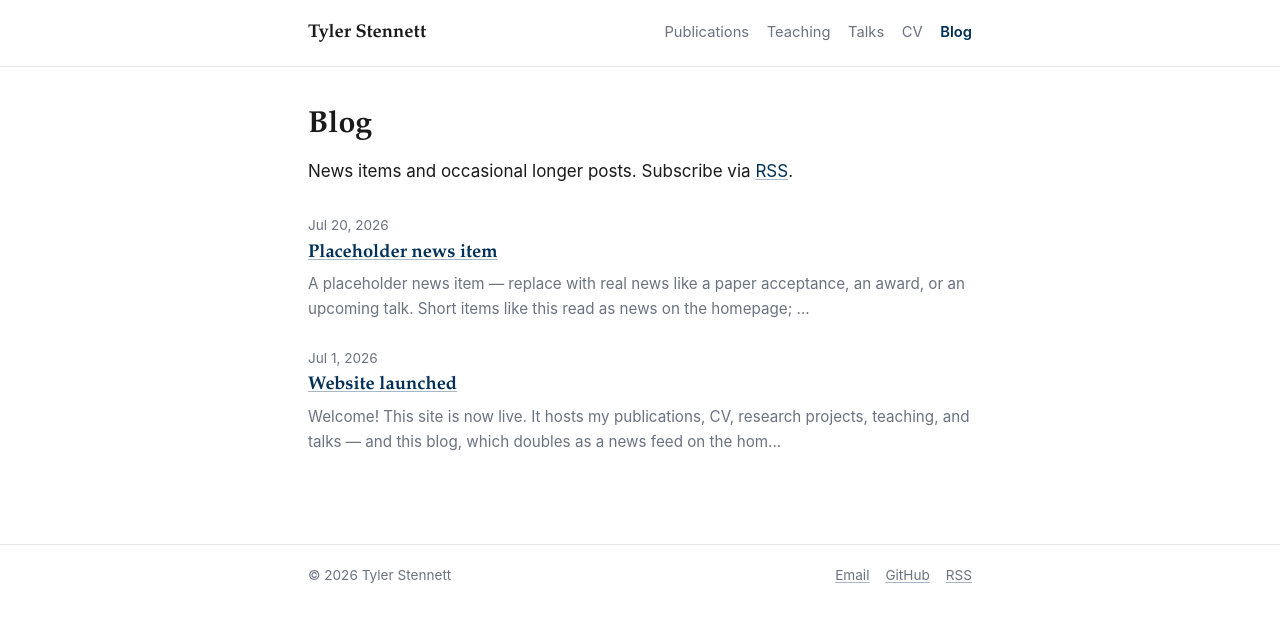
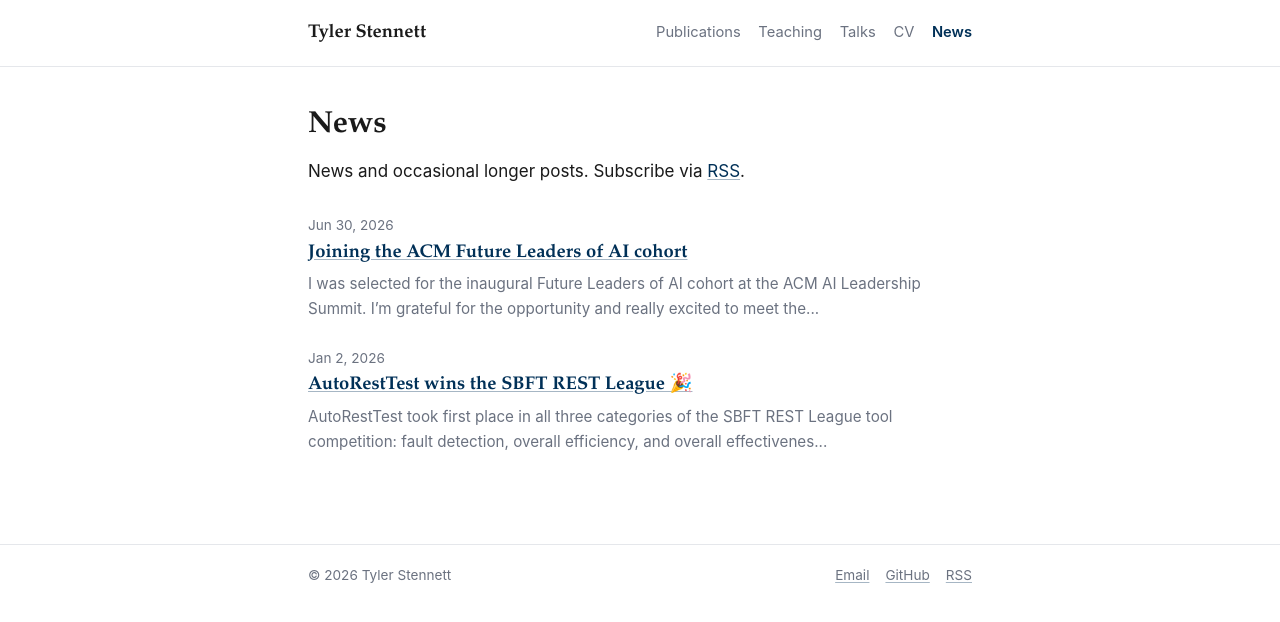
Before and after one commit to tylerstennett/tylerstennett.github.io, a Jekyll site: the page built from news.md, in a window 1280 px wide. Shown: the top 622 px of the page. Built offline with Jekyll 4.4.1, drawn with Linux system fonts in a browser that asks for light colours.

Commit message:
feat: rename blog section to news with real news entries

```diff
--- a/_config.yml
+++ b/_config.yml
@@ -13,7 +13,7 @@ scholar_url: "https://scholar.google.com/citations?user=t2rIsdIAAAAJ&hl=en"
 
 markdown: kramdown
 highlighter: rouge
-permalink: /blog/:year/:title/
+permalink: /news/:year/:title/
 
 plugins:
   - jekyll-seo-tag
--- a/_includes/nav.html
+++ b/_includes/nav.html
@@ -2,7 +2,7 @@
   <div class="site-header-inner">
     <a class="site-title" href="{{ '/' | relative_url }}">{{ site.title }}</a>
     <nav class="site-nav">
-      {% assign nav_items = "Publications:/publications/|Teaching:/teaching/|Talks:/talks/|CV:/cv/|Blog:/blog/" | split: "|" %}
+      {% assign nav_items = "Publications:/publications/|Teaching:/teaching/|Talks:/talks/|CV:/cv/|News:/news/" | split: "|" %}
       {% for item in nav_items %}
         {% assign parts = item | split: ":" %}
         <a href="{{ parts[1] | relative_url }}"{% if page.url contains parts[1] %} class="active"{% endif %}>{{ parts[0] }}</a>
--- a/_layouts/home.html
+++ b/_layouts/home.html
@@ -29,7 +29,7 @@ layout: default
     </li>
     {% endfor %}
   </ul>
-  <p class="see-all"><a href="{{ '/blog/' | relative_url }}">All news &rarr;</a></p>
+  <p class="see-all"><a href="{{ '/news/' | relative_url }}">All news &rarr;</a></p>
 </section>
 
 {% assign selected = site.data.publications | where: "selected", true %}
--- a/_layouts/post.html
+++ b/_layouts/post.html
@@ -5,5 +5,5 @@ layout: default
   <h1>{{ page.title }}</h1>
   <p class="post-meta"><time datetime="{{ page.date | date_to_xmlschema }}">{{ page.date | date: "%B %-d, %Y" }}</time></p>
   {{ content }}
-  <p class="back-link"><a href="{{ '/blog/' | relative_url }}">&larr; All posts</a></p>
+  <p class="back-link"><a href="{{ '/news/' | relative_url }}">&larr; All news</a></p>
 </article>
--- /dev/null
+++ b/_posts/2026-01-02-autoresttest-wins-sbft-rest-league.md
@@ -0,0 +1,5 @@
+---
+title: "AutoRestTest wins the SBFT REST League 🎉"
+---
+
+AutoRestTest took first place in all three categories of the [SBFT REST League](https://github.com/SeUniVr/RestLeague) tool competition: fault detection, overall efficiency, and overall effectiveness. Big thanks to the organizers for putting together a great competition, and congrats to all the participating teams. The tool is [open source](https://github.com/selab-gatech/AutoRestTest) if you want to take a look.
--- /dev/null
+++ b/_posts/2026-06-30-future-leaders-of-ai.md
@@ -0,0 +1,5 @@
+---
+title: "Joining the ACM Future Leaders of AI cohort"
+---
+
+I was selected for the inaugural [Future Leaders of AI](https://aisummit.acm.org/future-leaders) cohort at the ACM AI Leadership Summit. I'm grateful for the opportunity and really excited to meet the other members and exchange ideas at the summit.
--- a/_posts/2026-07-01-welcome.md
+++ /dev/null
@@ -1,5 +0,0 @@
----
-title: "Website launched"
----
-
-Welcome! This site is now live. It hosts my publications, CV, research projects, teaching, and talks — and this blog, which doubles as a news feed on the homepage.
--- a/_posts/2026-07-20-placeholder-news-item.md
+++ /dev/null
@@ -1,5 +0,0 @@
----
-title: "Placeholder news item"
----
-
-A placeholder news item — replace with real news like a paper acceptance, an award, or an upcoming talk. Short items like this read as news on the homepage; longer write-ups work as full blog posts.
--- a/blog.md
+++ b/news.md
@@ -1,9 +1,9 @@
 ---
-title: Blog
-permalink: /blog/
+title: News
+permalink: /news/
 ---
 
-News items and occasional longer posts. Subscribe via <a href="{{ '/feed.xml' | relative_url }}">RSS</a>.
+News and occasional longer posts. Subscribe via <a href="{{ '/feed.xml' | relative_url }}">RSS</a>.
 
 <ul class="post-list">
 {% for post in site.posts %}
```
Also changed, not shown: CLAUDE.md (+3 -3 lines).
